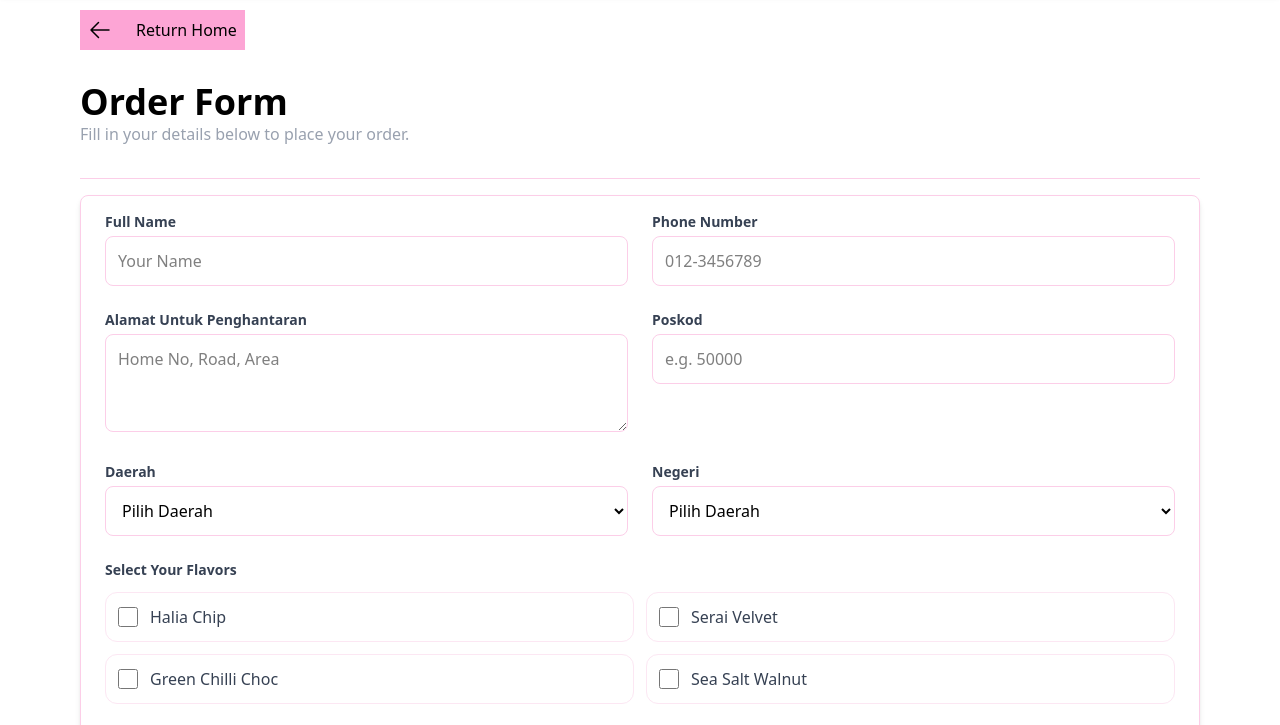
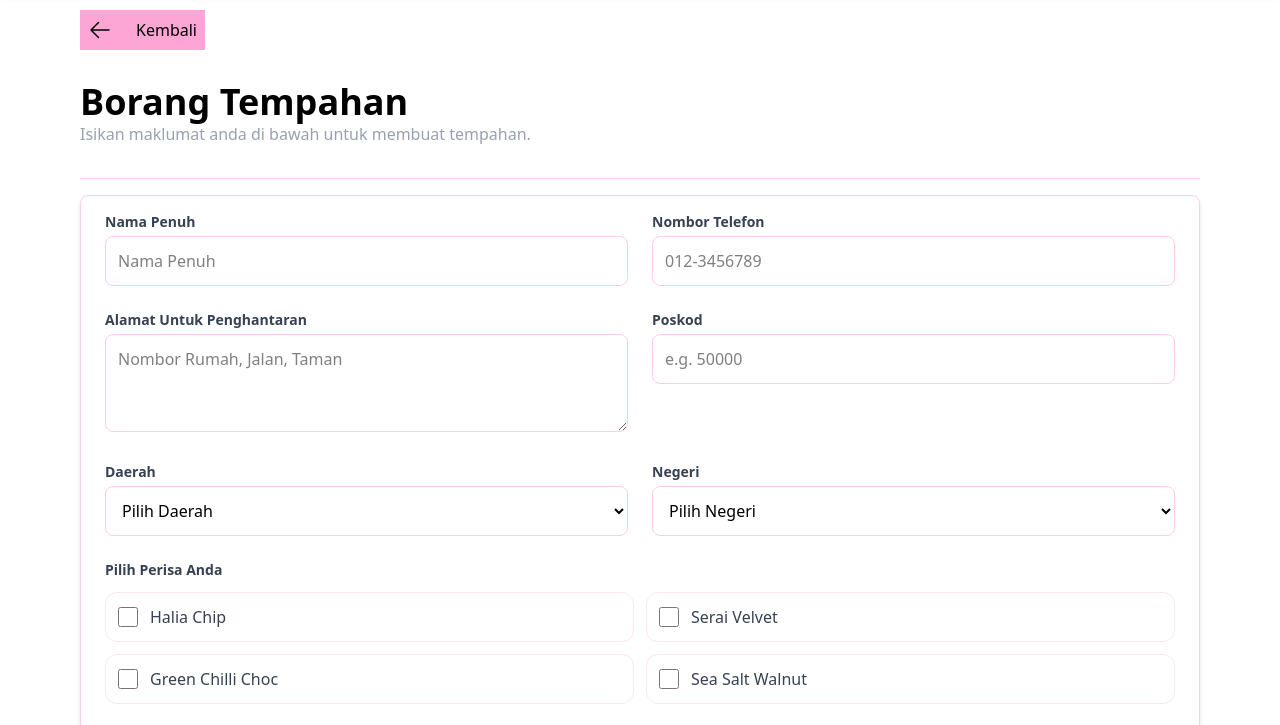
Before and after one commit to Liyana04/biskut-yaya, a website: page formbm.html in a window 1280 px wide. Shown: the part 38-763 px from the top of the page. Drawn offline with Linux system fonts and the light colour scheme.

Commit message:
update tailwindcss

```diff
--- a/formbm.html
+++ b/formbm.html
@@ -18,7 +18,7 @@
     <nav>
       <ul class="flex gap-4">
         <li><a href="index.html" class="p-2 text-white font-bold">BM</a></li>
-        <li><a href="eng.html" class="p-2  transition">ENG</a></li>
+        <li><a href="eng.html" class="p-2 transition">ENG</a></li>
       </ul>
     </nav>
   </header>
@@ -30,24 +30,24 @@
             hover:text-white hover:cursor-pointer transition-all ">
             <svg xmlns="http://www.w3.org/2000/svg" fill="none" viewBox="0 0 24 24" stroke-width="1.5" stroke="currentColor" class="size-6 mr-6 w-6 h-6">
               <path stroke-linecap="round" stroke-linejoin="round" d="M10.5 19.5 3 12m0 0 7.5-7.5M3 12h18" />
-            </svg>Return Home</button>
+            </svg>Kembali</button>
       </div>
       <div class="py-4">
-        <h1 class="font-black text-4xl">Order Form</h1>
-        <p class="text-gray-400">Fill in your details below to place your order.</p>
+        <h1 class="font-black text-4xl">Borang Tempahan</h1>
+        <p class="text-gray-400">Isikan maklumat anda di bawah untuk membuat tempahan.</p>
       </div>
       <hr class="my-4 border-pink-200">
       <form action="#" method="POST" class="space-y-6 py-4 border border-pink-200 rounded-lg p-6 bg-white/50 shadow-md">
 
           <div class="grid grid-cols-1 md:grid-cols-2 gap-6">
             <div>
-              <label class="block text-sm font-semibold text-gray-700 mb-1">Full Name</label>
-              <input type="text" placeholder="Your Name" required
+              <label class="block text-sm font-semibold text-gray-700 mb-1">Nama Penuh</label>
+              <input type="text" placeholder="Nama Penuh" required
                     class="w-full p-3 border border-pink-200 rounded-lg focus:outline-none focus:ring-2 focus:ring-pink-400">
             </div>
 
             <div>
-              <label class="block text-sm font-semibold text-gray-700 mb-1">Phone Number</label>
+              <label class="block text-sm font-semibold text-gray-700 mb-1">Nombor Telefon</label>
               <input type="tel" placeholder="012-3456789" required
                     class="w-full p-3 border border-pink-200 rounded-lg focus:outline-none focus:ring-2 focus:ring-pink-400">
             </div>
@@ -55,7 +55,7 @@
           <div class="grid grid-cols-1 md:grid-cols-2 gap-6">
             <div>
                 <label class="block text-sm font-semibold text-gray-700 mb-1">Alamat Untuk Penghantaran</label>
-                <textarea rows="3" placeholder="Home No, Road, Area "
+                <textarea rows="3" placeholder="Nombor Rumah, Jalan, Taman"
                 class="w-full p-3 border border-pink-200 rounded-lg focus:outline-none focus:ring-2 focus:ring-pink-400"></textarea>
             </div>
             <div>
@@ -79,7 +79,7 @@
             <div>
                 <label class="block text-sm font-semibold text-gray-700 mb-1">Negeri</label>
                 <select class="w-full p-3 border border-pink-200 rounded-lg focus:outline-none focus:ring-2 focus:ring-pink-400 bg-white">
-                  <option value="">Pilih Daerah</option>
+                  <option value="">Pilih Negeri</option>
                   <option value="johor">Johor</option>
                   <option value="kedah">Kedah</option>
                   <option value="kelantan">Kelantan</option>
@@ -98,7 +98,7 @@
             </div>
           </div>
           <div>
-            <label class="block text-sm font-semibold text-gray-700 mb-3">Select Your Flavors</label>
+            <label class="block text-sm font-semibold text-gray-700 mb-3">Pilih Perisa Anda</label>
             <div class="grid grid-cols-1 sm:grid-cols-2 gap-3">
 
               <label class="flex items-center p-3 border border-pink-100 rounded-xl hover:bg-pink-50 cursor-pointer transition">
```
